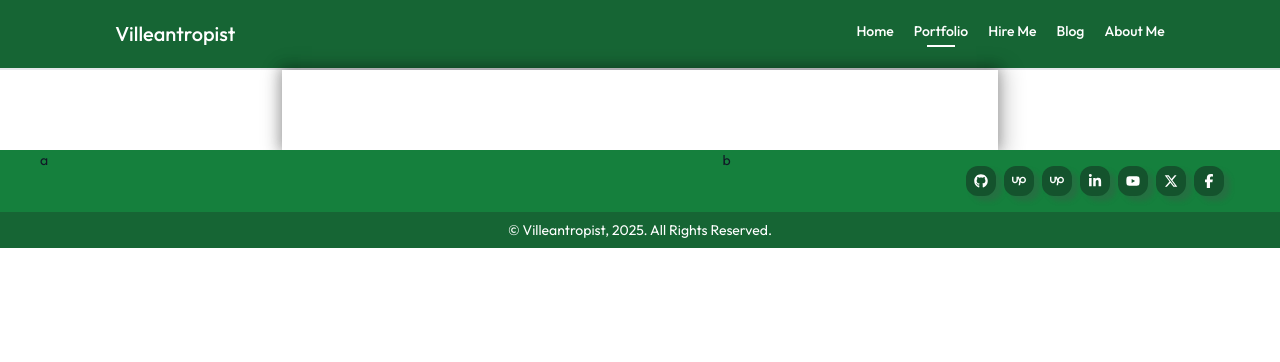
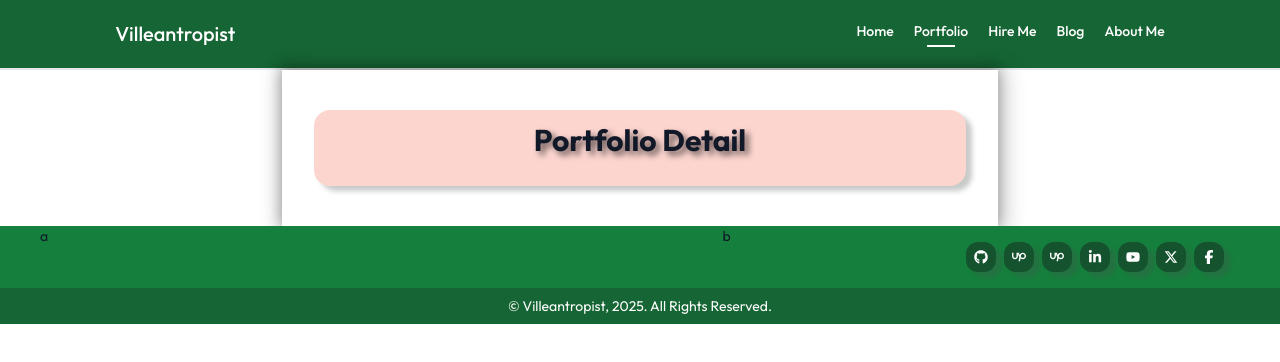
Before and after one commit to villeantropist/villeantropist, a React (Vite) app in the folder frontend/: page /portfolio/details in a window 1280 px wide. Shown: the top 362 px of the page. Built offline with nearby package versions, Linux system fonts and the light colour scheme.

Commit message:
feat(PortfolioDetails): add PortfolioDetails.jsx

```diff
--- a/frontend/src/App.jsx
+++ b/frontend/src/App.jsx
@@ -11,6 +11,7 @@ import Blog from "./pages/Blog";
 import About from "./pages/About";
 import HireMe from "./pages/HireMe";
 import Footer from "./components/Footer";
+import PortfolioDetails from "./pages/PortfolioDetails";
 
 const App = () => {
   return (
@@ -25,6 +26,9 @@ const App = () => {
           </Routes>
           <Routes>
             <Route path="/portfolio" element={<Portfolio />} />
+          </Routes>
+          <Routes>
+            <Route path="/portfolio/details" element={<PortfolioDetails />} />
           </Routes>
           <Routes>
             <Route path="/blog" element={<Blog />} />
--- a/frontend/src/components/PortfolioCard.jsx
+++ b/frontend/src/components/PortfolioCard.jsx
@@ -12,7 +12,7 @@ const PortfolioCard = ({ image, urls, tags, projectStacks }) => {
   };
 
   return (
-    <div className="flex flex-col lg:flex-row gap-3 p-3 bg-customOrange-100 rounded-2xl">
+    <div className="shadow-custombox flex flex-col lg:flex-row gap-3 p-3 bg-customOrange-100 rounded-2xl">
       <div className="w-full lg:max-w-[40%]">
         <img
           src={image}
--- /dev/null
+++ b/frontend/src/pages/PortfolioDetails.jsx
@@ -0,0 +1,14 @@
+import React from "react";
+import Title from "../components/Title";
+
+const PortfolioDetails = () => {
+  return (
+    <div className="shadow-custombox flex flex-col lg:flex-row gap-3 p-3 bg-customOrange-100 rounded-2xl">
+      <div className="mx-auto">
+        <Title title={"Portfolio Detail"} />
+      </div>
+    </div>
+  );
+};
+
+export default PortfolioDetails;
```
